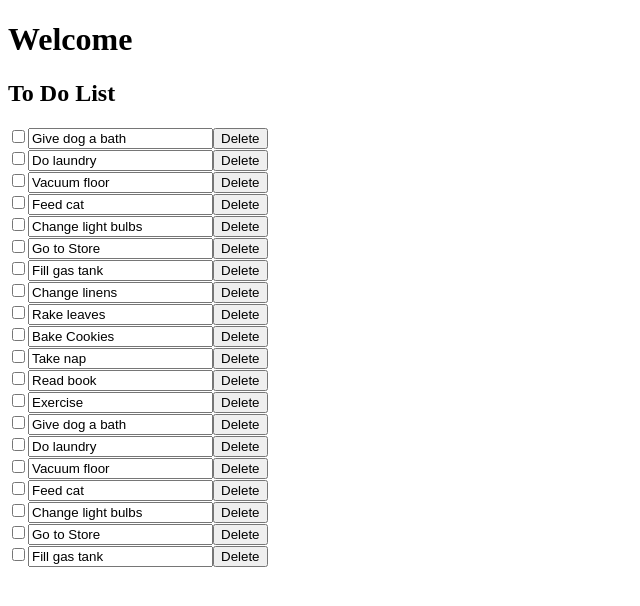
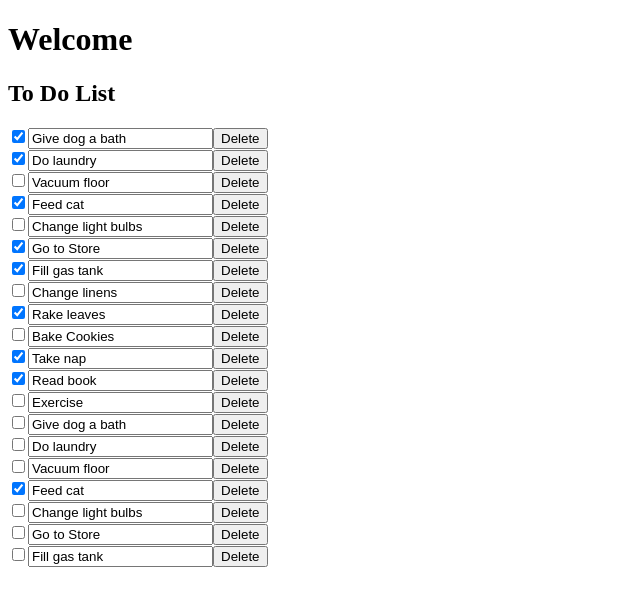
Before and after one commit to jhonnycordova/todo-list-js, a React (Create React App) app in the folder frontend/: page / in a window 1280 px wide. Shown: the top 606 px of the page, without its empty margins (0-640 px from the left). Built offline with nearby package versions, Linux system fonts and the light colour scheme.

Commit message:
Working with mock data

```diff
--- a/frontend/src/App.js
+++ b/frontend/src/App.js
@@ -3,14 +3,29 @@ import TodoList from './components/TodoList';
 import data from './data.json';
 
 function App() {
-  const [todoList] = useState(data);
+  const [todoList, setToDoList] = useState(data);
+
+  const handleToggle = (id) => {
+    // I need to call a service to update todo in mongoDB
+    /* eslint-disable */
+    const mapped = todoList.map((task) => {
+      return task.id === id ? { ...task, completed: !task.completed } : { ...task };
+    });
+    setToDoList(mapped);
+    /* eslint-enable */
+  };
+
+  const deleteToDo = (id) => {
+    // I need to call a service to update todo in mongoDB
+    const filtered = todoList.filter((task) => task.id !== id);
+    setToDoList(filtered);
+  };
 
   return (
-    // setTodoList();
     <div className="App">
       <h1>Welcome </h1>
       <h2>To Do List</h2>
-      <TodoList toDoList={todoList} />
+      <TodoList toDoList={todoList} handleToggle={handleToggle} deleteToDo={deleteToDo} />
     </div>
   );
 }
--- a/frontend/src/components/Todo.js
+++ b/frontend/src/components/Todo.js
@@ -1,15 +1,27 @@
 import React from 'react';
 import PropTypes from 'prop-types';
 
-const Todo = ({ toDo }) => (
-  <div>
-    <input type="checkbox" name="completed" id="completed" />
-    <input type="text" name="task" id="task" value={toDo.task} />
-    <button type="button">Delete</button>
-  </div>
-);
+const Todo = ({ toDo, handleToggle, deleteToDo }) => {
+  const handleCheckboxChanged = () => {
+    handleToggle(toDo.id);
+  };
 
-Todo.defaultProps = { toDo: {} };
+  const handleClickDeleteButton = () => {
+    deleteToDo(toDo.id);
+  };
+
+  return (
+    <div>
+      <input type="checkbox" name="completed" onChange={handleCheckboxChanged} checked={toDo.completed} />
+      <input type="text" name="task" value={toDo.task} />
+      <button type="button" onClick={handleClickDeleteButton}>
+        Delete
+      </button>
+    </div>
+  );
+};
+
+Todo.defaultProps = { toDo: {}, handleToggle: () => {}, deleteToDo: () => {} };
 
 Todo.propTypes = {
   toDo: PropTypes.shape({
@@ -17,6 +29,8 @@ Todo.propTypes = {
     task: PropTypes.string.isRequired,
     completed: PropTypes.bool.isRequired,
   }),
+  handleToggle: PropTypes.func,
+  deleteToDo: PropTypes.func,
 };
 
 export default Todo;
--- a/frontend/src/components/TodoList.js
+++ b/frontend/src/components/TodoList.js
@@ -2,15 +2,19 @@ import React from 'react';
 import PropTypes from 'prop-types';
 import Todo from './Todo';
 
-const TodoList = ({ toDoList }) => (
+const TodoList = ({ toDoList, handleToggle, deleteToDo }) => (
   <div>
     {toDoList.map((todo) => (
-      <Todo toDo={todo} />
+      <Todo key={todo.id} toDo={todo} handleToggle={handleToggle} deleteToDo={deleteToDo} />
     ))}
   </div>
 );
 
-TodoList.defaultProps = { toDoList: [] };
-TodoList.propTypes = { toDoList: PropTypes.checkPropTypes(PropTypes.array) };
+TodoList.defaultProps = { toDoList: [], handleToggle: () => {}, deleteToDo: () => {} };
+TodoList.propTypes = {
+  toDoList: PropTypes.checkPropTypes(PropTypes.array),
+  handleToggle: PropTypes.func,
+  deleteToDo: PropTypes.func,
+};
 
 export default TodoList;
```
